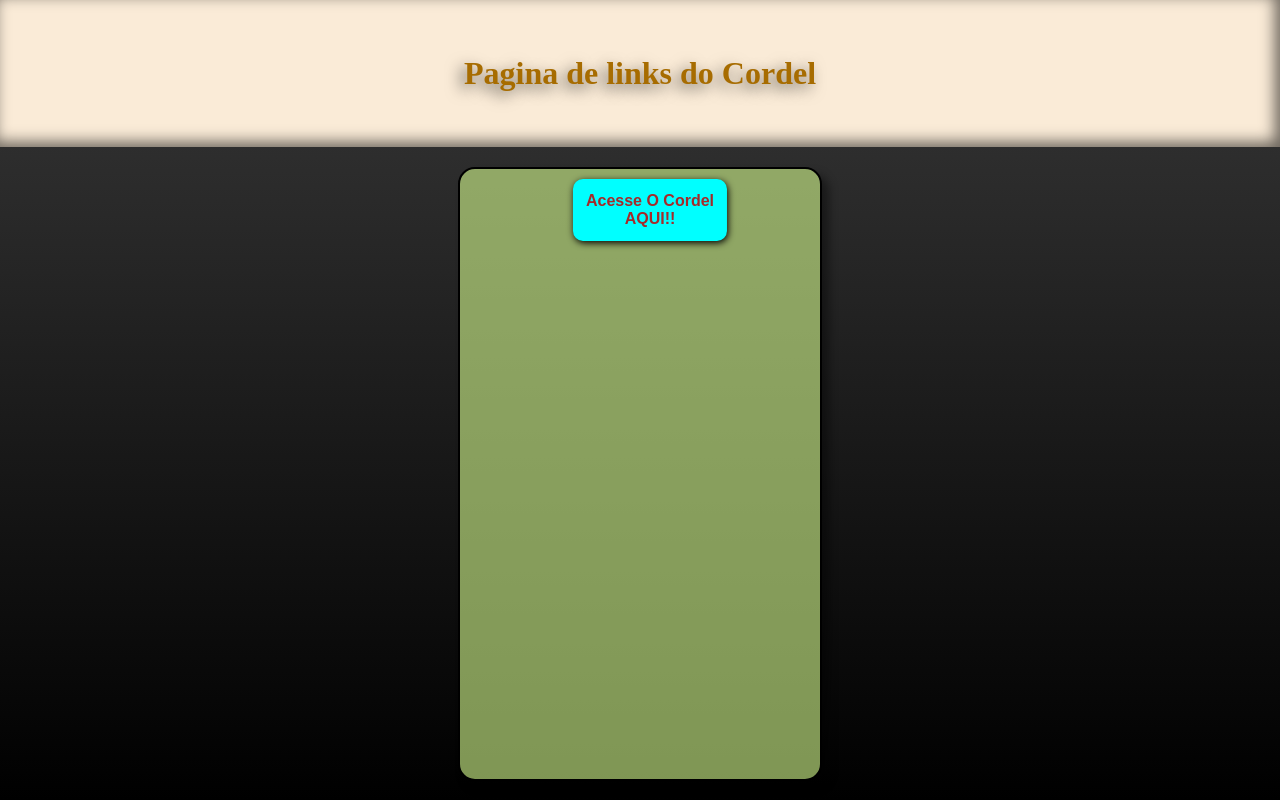
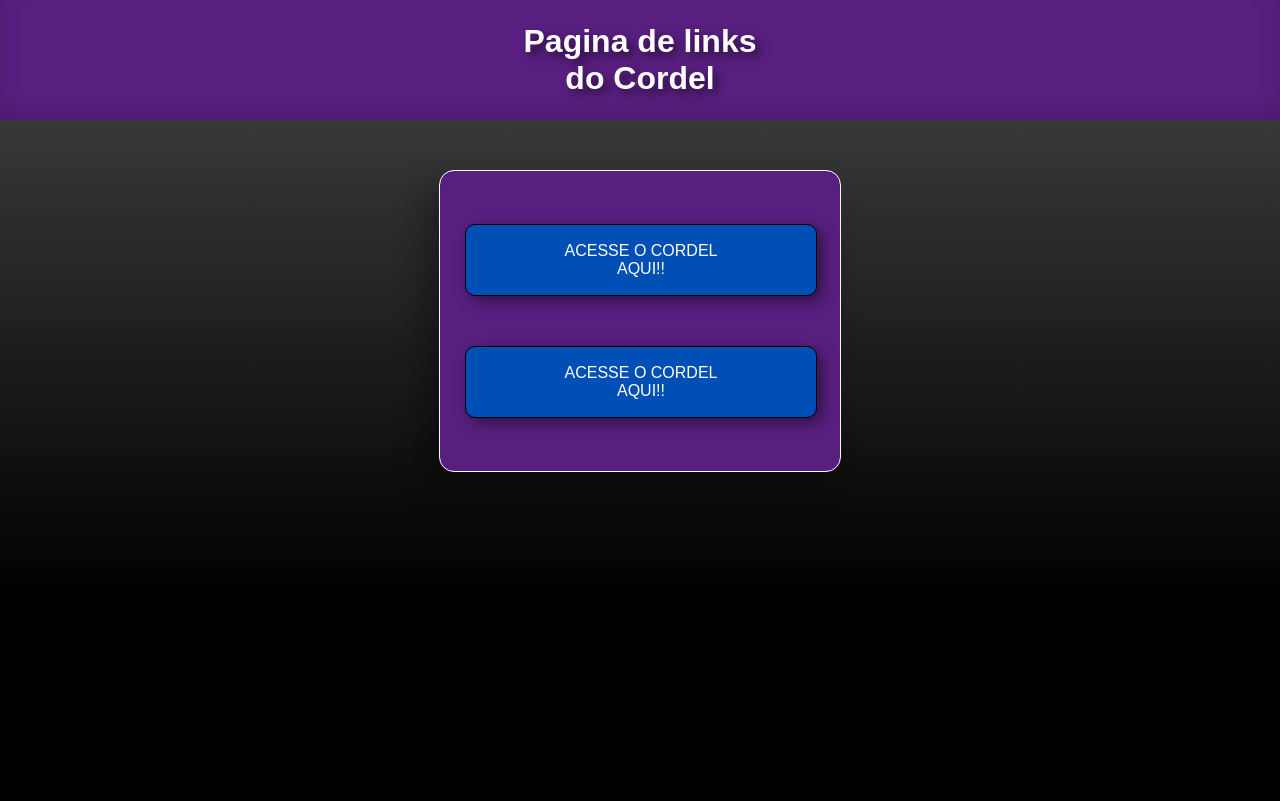
Before and after one commit to jesseanjos24/cordel-cev, a plain HTML site: page index.html in a window 1280 px wide. Drawn offline with Linux system fonts and the light colour scheme.

Commit message:
atualização na pagina de links/acesso

```diff
--- a/index.html
+++ b/index.html
@@ -9,82 +9,100 @@
             margin: 0px;
             padding: 0px;
         }
+
+        :root{
+            --cor-de-fundo: #000000;
+            --cor-do-texto: #ffffff;
+            --cor-dos-links: #004fb6;
+            --cor-destaque: #591f80;
+        }
+
         body {
-            margin: 0;
-            height: 100vh;
-            background-image: linear-gradient(to bottom, rgb(56, 56, 56), rgb(0, 0, 0));
-            background-size: cover;
-            background-repeat: no-repeat;
+            background-color: var(--cor-de-fundo);
+            color: var(--cor-do-texto);
+            font-family: Arial, Helvetica, sans-serif;
+            text-align: center;
+
         }
 
         header {
-            background-color: antiquewhite;
-            padding: 55px;
-            text-align: center;
-            box-shadow: inset -5px -5px 15px rgba(0, 0, 0, 0.582);
+            background-color: var(--cor-destaque);
+            height: 120px;
+            display: flex;
+            justify-content: center;
+            align-items: center;
+            box-shadow: inset -0px -10px 20px #00000027;
         }
 
         header h1 {
-            color: rgb(167, 108, 0);
-            text-shadow: -5px 5px 15px rgba(0, 0, 0, 0.582);
-            font-weight: bold;
+            color: var(--cor-do-texto);
+            font-size: 2em;
+            text-shadow: 5px 5px 10px #00000093;
         }
 
         main {
-            font-family: Arial, Helvetica, sans-serif;
+            background-image: linear-gradient(to bottom, rgb(56, 56, 56), rgb(0, 0, 0));
             display: flex;
             justify-content: center;
-            flex-wrap: wrap;
-            gap: 10px;
-        }
-        div {
-            display: inline-block;
-            background-color: rgba(216, 255, 144, 0.589);
-            width: 350px;
-            height: 600px;
-            border: 2px solid black;
-            border-radius: 17px;
-            margin: 20px;
-            padding: 5px;
-            box-shadow: 7px 7px 10px rgba(0, 0, 0, 0.418);
-            position: relative;
+            height: 60vh;
         }
 
-        a {
-            display: inline-block;
-            background-color: aqua;
-            padding: 13px;
-            margin: 10px;
-            color: brown;
-            position: absolute;
-            top: 0;
-            left: 50%;
-            transform: translateX(-50%);
-            border-radius: 10px;
-            text-decoration: none;
-            text-align: center;
-            font-weight: bolder;
-            box-shadow: 1px 2px 7px black;
+        .cont {
+            display: flex;
+            justify-content: center;
+            flex-direction: column;
+            background-color: var(--cor-destaque);
+            border: 1px solid var(--cor-do-texto);
+            margin-top: 50px;
+            width: 400px;
+            height: 300px;
+            border-radius: 15px;
+            box-shadow: -15px 15px 30px #00000052;
         }
 
-        a:hover {
-            background-color: rgb(214, 214, 214);
-            text-shadow: 1px 1px 10px black;
-            color: yellow;
+        .botao {
+            background-color: var(--cor-dos-links);
+            border: 1px solid var(--cor-de-fundo);
+            width: 350px;
+            height: 70px;
+            margin: 25px;
+            border-radius: 10px;
+            box-shadow: 5px 5px 15px #0000007a;
+            display: flex;
+            justify-content: center;
+            align-items: center;
+        }
 
+        .botao:hover {
+            background-color: #470b72;
+            transition: 0.3s;
+        }
+
+        main div a {
+            color: var(--cor-do-texto);
+            text-decoration: none;
+        }
+
+        main div a:hover {
+            cursor: pointer;
+            text-decoration: underline;
         }
 
     </style>
 </head>
 <body>
     <header>
-        <h1>Pagina de links do Cordel</h1>
+        <h1><b>Pagina de links <br> do Cordel</b></h1>
     </header>
     <main>
 
-        <div>
-            <a href="cordel.html">Acesse O Cordel<br>AQUI!!</a>
+        <div class="cont">
+            <div class="botao"><a href="cordel.html">ACESSE O CORDEL<br>AQUI!!</a></div>
+
+            <div class="botao"><a href="cordel.html">ACESSE O CORDEL<br>AQUI!!</a></div>
+
         </div>
+
 
     </main>
 </body>
```
